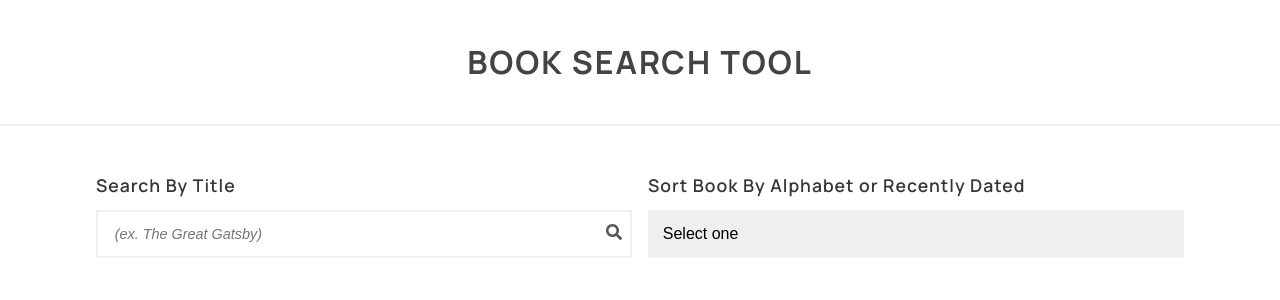
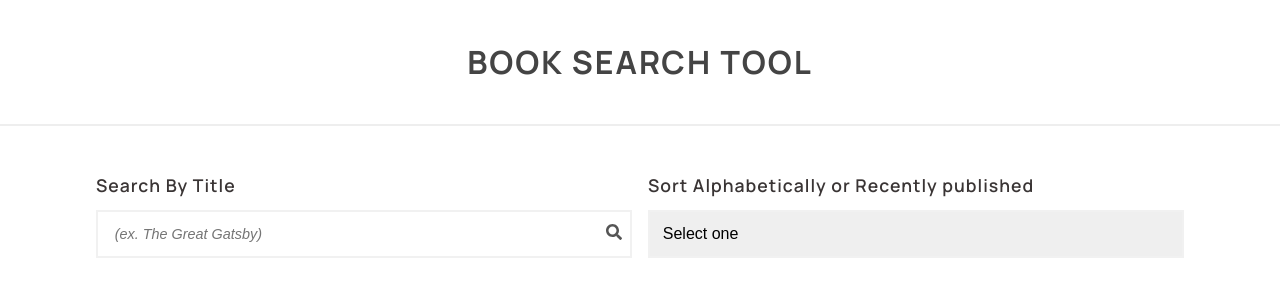
Before and after one commit to tobidaniel-o/book-search-tool, a React (Create React App) app: page / in a window 1280 px wide. Shown: the top 300 px of the page. Built offline with nearby package versions, Linux system fonts and the light colour scheme.

Commit message:
updated the select part of the form

```diff
--- a/src/components/SearchForm/search-form.component.jsx
+++ b/src/components/SearchForm/search-form.component.jsx
@@ -191,13 +191,13 @@
 
               <div className="sort-results">
                 <label htmlFor="sort">
-                  Sort Book By Alphabet or Recently Dated
+                  Sort Alphabetically or Recently published
                 </label>
                 <select name="sort" id="" onChange={this.handleSort}>
                   <option value="" default>
                     Select one
                   </option>
-                  <option value="alphabet">By Alphabet</option>
+                  <option value="alphabet">Alphabetically</option>
                   <option value="recentlyPublished">Recently Published</option>
                 </select>
               </div>
```
